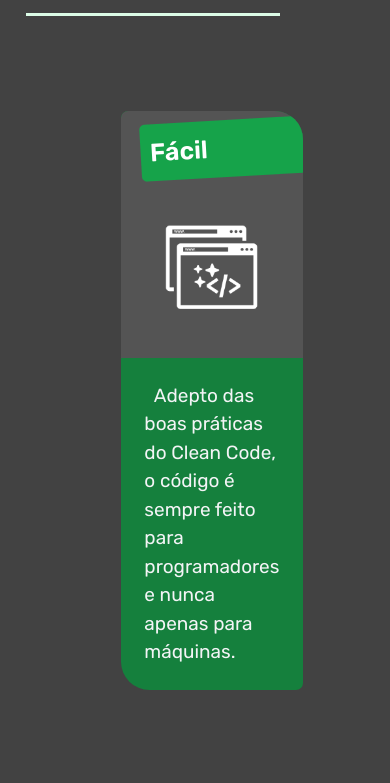
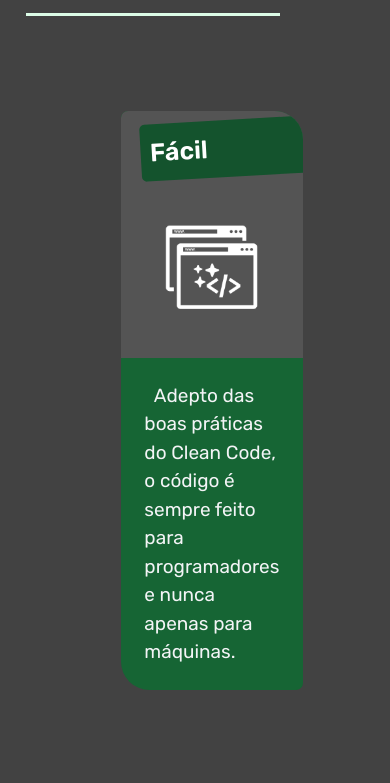
Before and after one commit to KajiyamaVK/Project-Blog, a Next.js app: page / in a window 390 px wide. Shown: the part 3895-4678 px from the top of the page. Built offline with nearby package versions, Linux system fonts and the light colour scheme.

Commit message:
Some minor details on the card's animations and making the mobile drawer links work.

```diff
--- a/src/components/Cards/index.tsx
+++ b/src/components/Cards/index.tsx
@@ -7,7 +7,7 @@ export default function Card(props: Props) {
   return (
     <div className="m-10 flex max-w-sm">
       {/* Card */}
-      <div className="delay-[0.2s]; focus-within:animate-fly-in hover:animate-fly-in relative flex flex-col overflow-hidden rounded-bl-3xl rounded-br-md rounded-tl-md rounded-tr-3xl bg-green-700 transition-transform duration-[0.1s] ease-[linear,box-shadow] hover:scale-105 hover:shadow-lg hover:shadow-black focus:scale-105 focus:shadow-lg focus:shadow-black">
+      <div className="group relative flex flex-col overflow-hidden rounded-bl-3xl rounded-br-md rounded-tl-md rounded-tr-3xl bg-green-800 transition-all  duration-[0.5s] hover:scale-105 hover:shadow-lg hover:shadow-black focus:scale-105 focus:shadow-lg focus:shadow-black">
         {/* Image */}
         <div className="relative h-52">
           <Image
@@ -20,7 +20,7 @@ export default function Card(props: Props) {
         {/* Content */}
         <div className="p-5 text-gray-100">
           {/* Title */}
-          <div className="absolute right-0 top-3 z-[1] h-auto w-[90%] origin-[left_top] rotate-[-3.3deg] overflow-hidden rounded-[5px_0_0_5px] bg-green-600 p-2 text-[1.325rem] font-semibold text-white">
+          <div className="group-hover:shadow-lg group-hover:duration-100 transition-transform ease-in-out card_title absolute right-0 top-3 z-[1] h-auto w-[90%] origin-[left_top] rotate-[-3.3deg] overflow-hidden rounded-[5px_0_0_5px] bg-green-900 p-2 text-[1.325rem] font-semibold text-white group-hover:scale-125">
             {props.title}
           </div>
           {/* Text */}
--- a/src/components/Topbar/Drawer/index.tsx
+++ b/src/components/Topbar/Drawer/index.tsx
@@ -11,7 +11,7 @@ import ListItemText from '@mui/material/ListItemText';
 import { FiMenu } from 'react-icons/fi';
 import { links, socialLinks } from '../Links';
 import { scrollTo } from '@/Functions';
-import { linkClasses } from '@mui/material';
+import Link from 'next/link';
 
 export default function TemporaryDrawer() {
   const [isOpen, setOpen] = useState(false);
@@ -50,13 +50,15 @@ export default function TemporaryDrawer() {
       <Divider />
       <p className="ml-3 mt-3">Social</p>
       <List>
-        {socialLinks.map((link) => (
+        {socialLinks.map((link, index) => (
+          <Link key={index} href={link.linkURL} target='_blank'>
           <ListItem key={link.label} disablePadding>
             <ListItemButton>
               <ListItemIcon>{link.icon}</ListItemIcon>
               <ListItemText primary={link.label} />
             </ListItemButton>
           </ListItem>
+          </Link>
         ))}
       </List>
     </Box>
--- a/src/pages/Qualities/index.tsx
+++ b/src/pages/Qualities/index.tsx
@@ -6,7 +6,7 @@ export default function Qualities() {
       <h2 className="mt-20 text-green-100 after:block after:h-0.5 after:w-3/4 after:bg-green-100 md:after:w-1/4">
         Premissas de trabalho
       </h2>
-      <div className="mx-auto flex max-w-5xl flex-wrap justify-evenly p-10">
+      <div className="mx-auto flex max-w-8xl flex-wrap justify-evenly p-10">
         <Card title="Fácil" image="clean">
           Adepto das boas práticas do Clean Code, o código é sempre feito para
           programadores e nunca apenas para máquinas.
```
